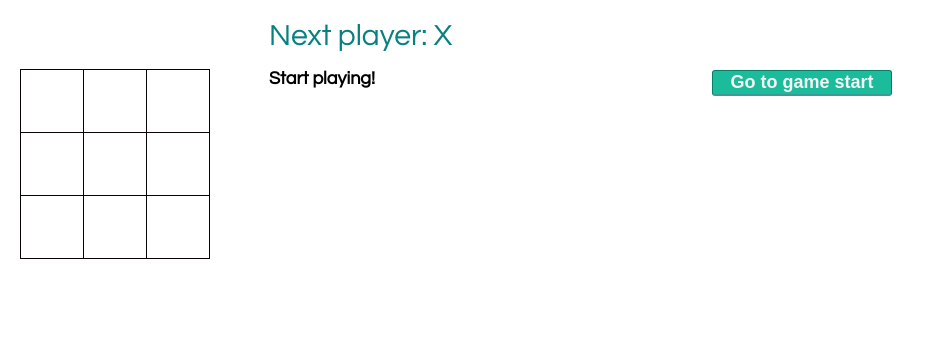
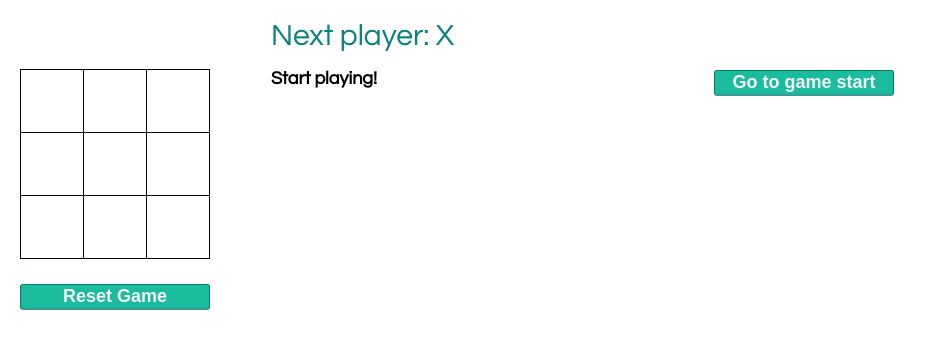
Before and after one commit to ostyq/react-tic-tac-toe, a React app: page / in a window 1280 px wide. Shown: the whole page, without its empty margins (0-937 px from the left). Built offline with nearby package versions, Linux system fonts and the light colour scheme.

Commit message:
add reset button

```diff
--- a/src/Game.js
+++ b/src/Game.js
@@ -80,6 +80,19 @@ class Game extends React.Component {
     });
   }
 
+  restartGame() {
+    this.setState({
+      history: [
+        {
+          squares: Array(9).fill(null),
+        },
+      ],
+      stepNumber: 0,
+      xIsNext: true,
+      movesHistory: ['init'],
+    });
+  }
+
   render() {
     const history = this.state.history;
     const movesHistory = this.state.movesHistory;
@@ -117,6 +130,9 @@ class Game extends React.Component {
             winnerSquares={winningCombination}
             onClick={i => this.handleClick(i)}
           />
+          <button className="reset-button path-buttons" onClick={() => this.restartGame()}>
+            Reset Game
+          </button>
         </div>
         <div className="game-info">
           <div className="status-bar">{status}</div>
--- a/src/index.css
+++ b/src/index.css
@@ -94,3 +94,9 @@ div.status-bar {
   justify-content: space-between;
   min-width: 624px;
 }
+
+button.path-buttons.reset-button {
+  margin-top: 25px;
+  margin-left: 0px;
+  width: 190px;
+}
```
